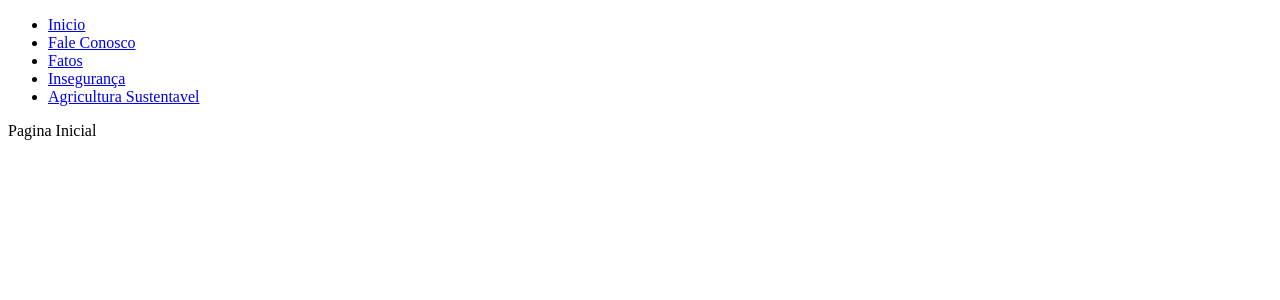
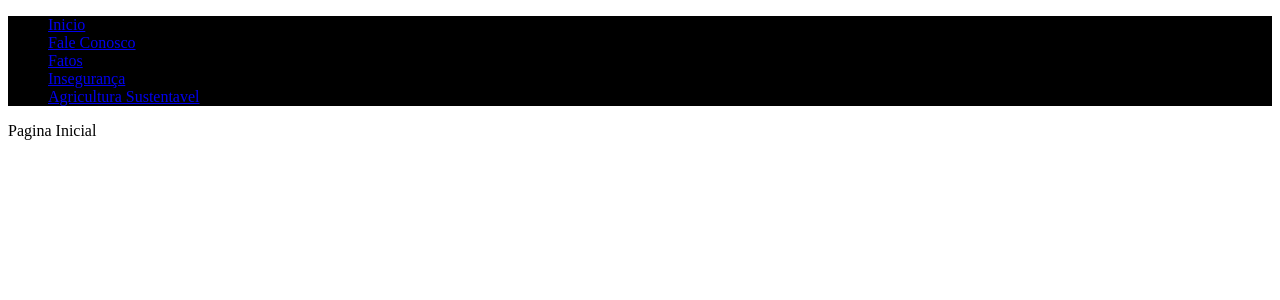
Before and after one commit to JosueTeo220/GlobalSolutionsMicrosoft-FIAP2023, a React (Create React App) app in the folder global_solution/: page / in a window 1280 px wide. Shown: the top 300 px of the page. Built offline with nearby package versions, Linux system fonts and the light colour scheme.

Commit message:
feat: adicionando burger menu

```diff
--- a/global_solution/package.json
+++ b/global_solution/package.json
@@ -7,6 +7,7 @@
     "@testing-library/react": "^13.4.0",
     "@testing-library/user-event": "^13.5.0",
     "react": "^18.2.0",
+    "react-burger-menu": "^3.0.9",
     "react-dom": "^18.2.0",
     "react-router-dom": "^6.11.2",
     "react-scripts": "5.0.1",
--- a/global_solution/src/components/Navbar/index.js
+++ b/global_solution/src/components/Navbar/index.js
@@ -1,8 +1,9 @@
 import { Link } from "react-router-dom";
+import './navbar.css'
 
 function Navbar() {
   return (
-    <div>
+    <div className="main-container">
       <nav>
         <ul>
           <li>
--- /dev/null
+++ b/global_solution/src/components/Navbar/navbar.css
@@ -0,0 +1,3 @@
+.main-container{
+    background-color: black;
+}
```
Also changed, not shown: 1 other file (tests, documents, lock files or other folders).
